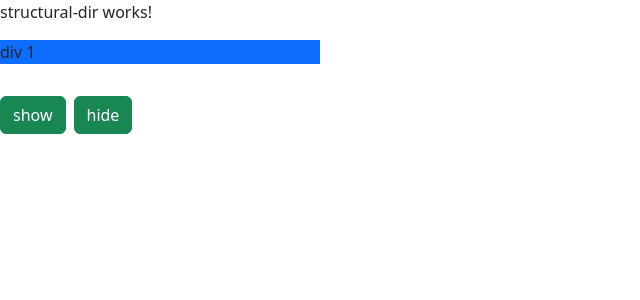
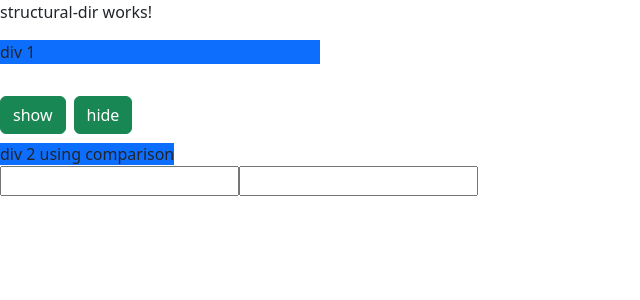
Before and after one commit to Amanavi75/Practice_ng, an Angular app: page / in a window 1280 px wide. Shown: the top 300 px of the page, without its empty margins (0-640 px from the left). Built offline with nearby package versions, Linux system fonts and the light colour scheme.

Commit message:
done with ngIf directive

```diff
--- a/src/app/components/structural-dir/structural-dir.component.html
+++ b/src/app/components/structural-dir/structural-dir.component.html
@@ -8,16 +8,18 @@
 
     </div>
     <br>
-
-
     <button  class="btn btn-success" (click)="showDiv1()" >
         show
     </button>
-
-
-
-
     <button  class="btn btn-success  m-2"  (click)="hideDiv1()">
         hide
     </button>
 </div>
+
+<span  *ngIf="num1 == num2"  class="row-4 bg-primary">
+    div 2 using comparison
+</span> <br>
+
+<input type="text" [(ngModel)]="num1">
+
+<input type="text" [(ngModel)]="num2" id="">
--- a/src/app/components/structural-dir/structural-dir.component.ts
+++ b/src/app/components/structural-dir/structural-dir.component.ts
@@ -1,14 +1,19 @@
 import { CommonModule } from '@angular/common';
-import { Component } from '@angular/core';
+import { Component, input } from '@angular/core';
+import { FormsModule } from '@angular/forms';
 
 @Component({
   selector: 'app-structural-dir',
   standalone: true,
-  imports: [CommonModule],
+  imports: [CommonModule, FormsModule],
   templateUrl: './structural-dir.component.html',
   styleUrl: './structural-dir.component.css'
 })
 export class StructuralDirComponent {
+
+  num1 :string = ""
+  num2:string=""
+
 
   isDivisible:boolean = true;
   showDiv1(){
@@ -20,5 +25,4 @@ export class StructuralDirComponent {
   }
 
 
-
 }
```
